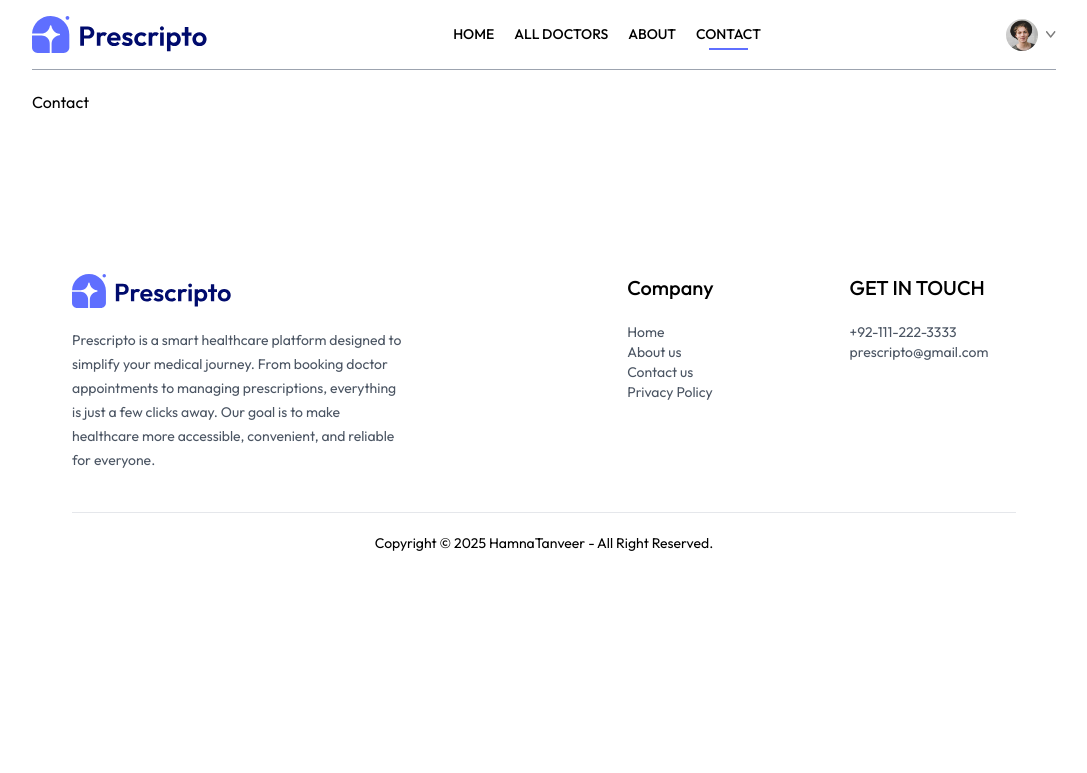
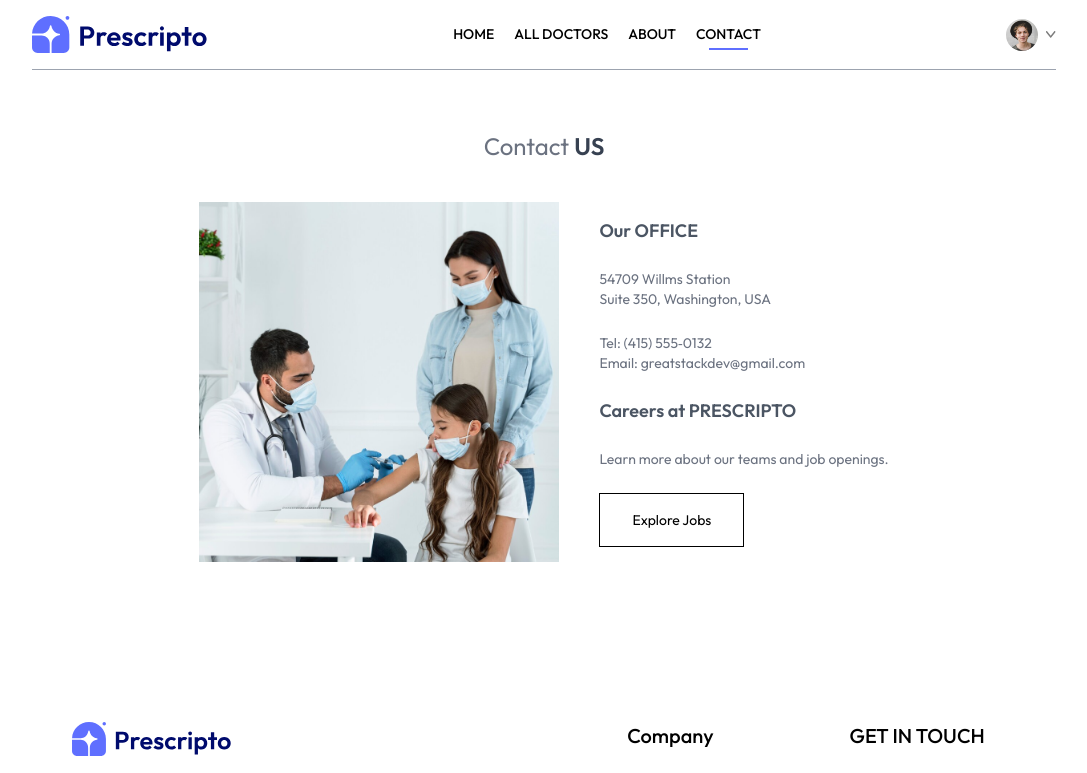
Before and after one commit to Hamna-Tanveer/PRESCRIPTO, a React (Vite) app in the folder frontend/: page /contact in a window 1280 px wide. Shown: the top 773 px of the page, without its empty margins (96-1183 px from the left). Built offline with nearby package versions, Linux system fonts and the light colour scheme.

Commit message:
Complete Contact US page UI

```diff
--- a/frontend/src/pages/Contact.jsx
+++ b/frontend/src/pages/Contact.jsx
@@ -1,7 +1,42 @@
 import React from "react";
+import { assets } from "../assets/assets";
 
 function Contact() {
-  return <div>Contact</div>;
+  return (
+    <div>
+      <div className="text-center text-2xl pt-10 text-gray-500">
+        <p>
+          Contact <span className="text-gray-700 font-semibold">US</span>
+        </p>
+      </div>
+
+      <div className="my-10 flex flex-col justify-center md:flex-row gap-10 mb-28 text-sm">
+        <img
+          className="w-full md:max-w-[360px]"
+          src={assets.contact_image}
+          alt="loading.."
+        />
+        <div className="flex flex-col justify-center items-start gap-6">
+          <p className="font-semibold text-lg text-gray-600">Our OFFICE</p>
+          <p className="text-gray-500">
+            54709 Willms Station <br /> Suite 350, Washington, USA
+          </p>
+          <p className="text-gray-500">
+            Tel: (415) 555‑0132 <br /> Email: greatstackdev@gmail.com
+          </p>
+          <p className="text-lg font-semibold text-gray-600">
+            Careers at PRESCRIPTO
+          </p>
+          <p className="text-gray-500">
+            Learn more about our teams and job openings.
+          </p>
+          <button className="border border-black px-8 py-4 text-sm hover:bg-black hover:text-white transition-all duration-500">
+            Explore Jobs
+          </button>
+        </div>
+      </div>
+    </div>
+  );
 }
 
 export default Contact;
```
